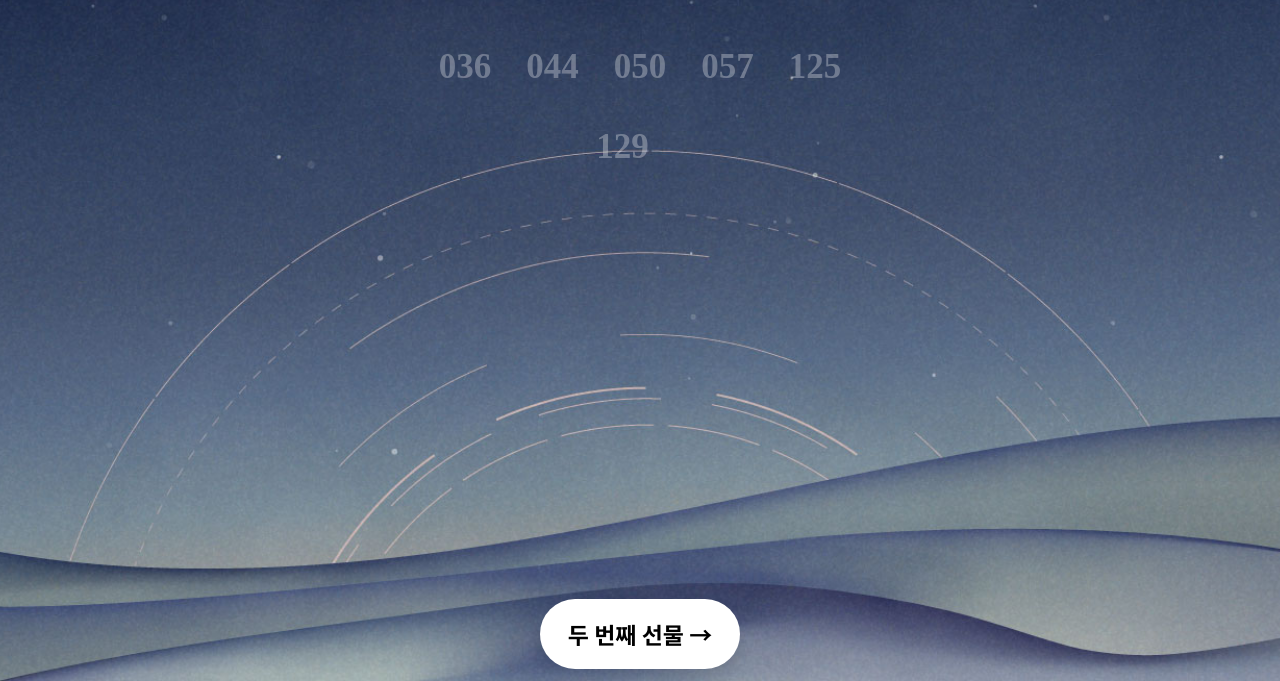
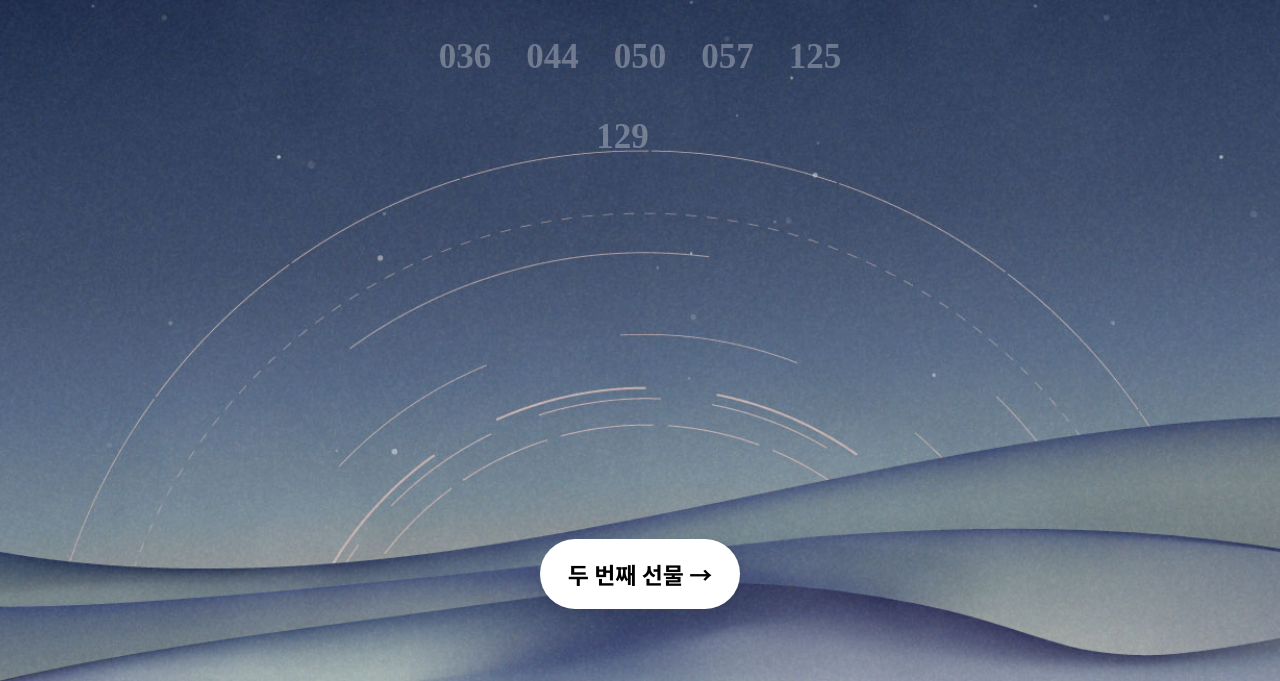
Before and after one commit to uiuiui629/2019MayDream, a plain HTML site: page list1.html in a window 1280 px wide. Shown: the part 119-800 px from the top of the page. Drawn offline with Linux system fonts and the light colour scheme; files whose address does not match are found by name.

Commit message:
최종 최종

```diff
--- a/styleLIST.css
+++ b/styleLIST.css
@@ -34,7 +34,7 @@ body{
 }
 
 #btn{
-  margin-top: 60px;
+  margin-top: 50px;
   text-align: center;
   grid-column: 1 / 3;
   grid-row: 3 / 4;
```
Also changed, not shown: gift3.html (+1 -1 lines).
